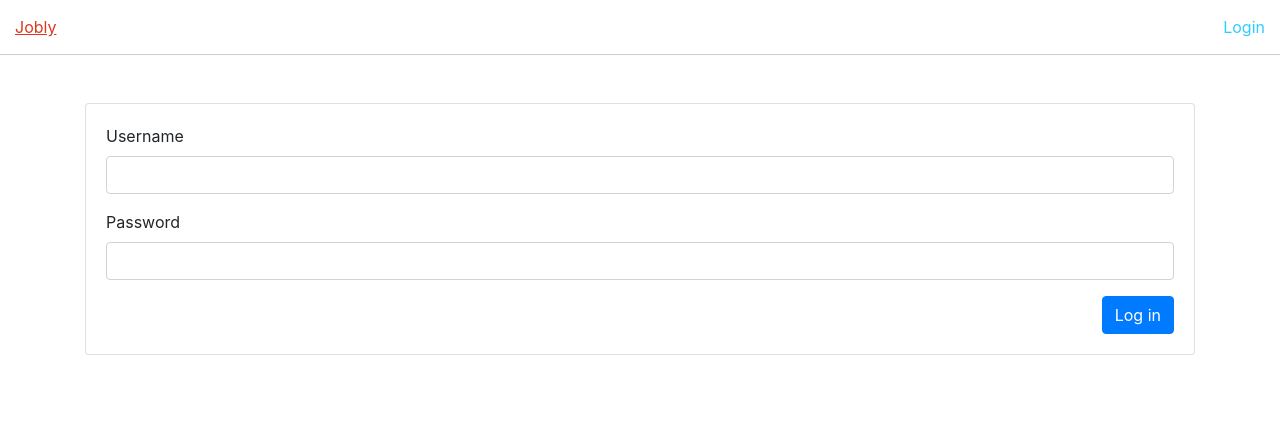
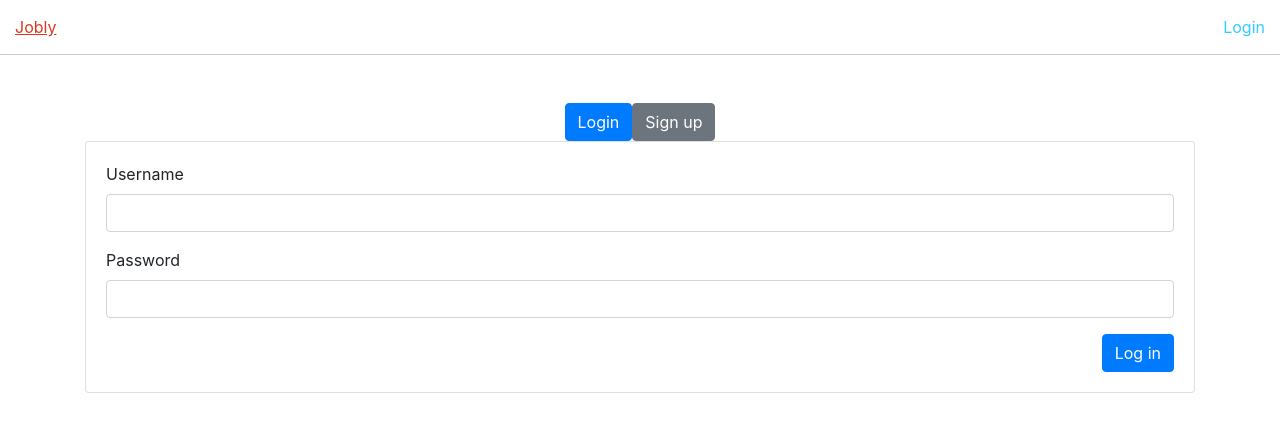
Before and after one commit to davidwisz/react-jobly, a React (Create React App) app in the folder jobly/: page /login in a window 1280 px wide. Shown: the top 432 px of the page. Built offline with nearby package versions, Linux system fonts and the light colour scheme.

Commit message:
added sign up form and toggling functionality to Login.js component

```diff
--- a/jobly/src/Login.js
+++ b/jobly/src/Login.js
@@ -1,12 +1,34 @@
 import React, { useState } from 'react';
 import JoblyAPI from './JoblyAPI';
 import { useHistory } from 'react-router-dom';
+import LoginForm from './LoginForm';
+import SignupForm from './SignupForm';
 
 function Login({ login }) {
   const [formData, setFormData] = useState({
     username: "",
     password: ""
   });
+  const [registerBtnClass, setRegisterBtnClass] = useState('btn btn-secondary');
+  const [loginBtnClass, setLoginBtnClass] = useState('btn btn-primary');
+  const [loginView, setLoginView] = useState('login');
+  const viewSwitchRegister = () => {
+    setFormData({...formData,
+      first_name: "",
+      last_name: "",
+      email: ""
+    })
+    setRegisterBtnClass('btn btn-primary');
+    setLoginBtnClass('btn btn-secondary');
+    setLoginView('register');
+  }
+  const viewSwitchLogin = () => {
+    const {username, password} = formData;
+    setFormData({username, password});
+    setRegisterBtnClass('btn btn-secondary');
+    setLoginBtnClass('btn btn-primary');
+    setLoginView('login');
+  }
   const history = useHistory();
 
   const handleChange = evt => {
@@ -19,40 +41,51 @@ function Login({ login }) {
 
   const gatherInput = evt => {
     evt.preventDefault();
+    if (loginView === 'login') {
       async function attemptLogin() {
         let _token = await JoblyAPI.login({ ...formData });
-
         if (_token) {
           localStorage.setItem('_token', _token);
           login(_token);
           history.push('/jobs');
         }
-
         else {
           alert('WRONG!');
           // TO DO: IMPLEMENT FLASH MESSAGE
         }
       };
       attemptLogin();
+    }
+    else if (loginView === 'register') {
+      async function attemptRegistration() {
+        let _token = await JoblyAPI.register({ ...formData });
+        console.log('reg token!', _token)
+        if (_token) {
+          localStorage.setItem('_token', _token);
+          login(_token);
+          history.push('/jobs');
+        }
+        else {
+          alert('Failed to register!');
+          // TO DO: IMPLEMENT FLASH MESSAGE
+        }
+      };
+      attemptRegistration();
+    }
   };
 
   // console.log('token!!!!', token)
   return (
     <div className="Login pt-5">
+      <button className={loginBtnClass} onClick={viewSwitchLogin}>Login</button><button className={registerBtnClass} onClick={viewSwitchRegister}>Sign up</button>
       <div className="container">
         <div className="card">
           <div className="card-body">
-            <form onSubmit={gatherInput}>
-              <div className="form-group">
-                <label htmlFor="username">Username</label><br />
-                <input className="form-control" id="username" type="text" name="username" value={formData.username} onChange={handleChange} />
-              </div>
-              <div className="form-group">
-                <label htmlFor="password">Password</label><br />
-                <input className="form-control" id="password" type="password" name="password" value={formData.password} onChange={handleChange} />
-              </div>
-              <input className="btn btn-primary float-right" type="submit" value="Log in" />
-            </form>
+            {(loginView !== 'register') ?
+            <LoginForm gatherInput={gatherInput} handleChange={handleChange} formData={formData}/>
+            :
+            <SignupForm gatherInput={gatherInput} handleChange={handleChange} formData={formData}/>
+            }
           </div>
         </div>
       </div>
--- /dev/null
+++ b/jobly/src/LoginForm.js
@@ -0,0 +1,20 @@
+import React, { useState } from 'react';
+
+
+function LoginForm({gatherInput, handleChange, formData}) {
+  return (
+    <form onSubmit={gatherInput}>
+      <div className="form-group">
+        <label htmlFor="username">Username</label><br />
+        <input className="form-control" id="username" type="text" name="username" value={formData.username} onChange={handleChange} />
+      </div>
+      <div className="form-group">
+        <label htmlFor="password">Password</label><br />
+        <input className="form-control" id="password" type="password" name="password" value={formData.password} onChange={handleChange} />
+      </div>
+      <input className="btn btn-primary float-right" type="submit" value="Log in" />
+    </form>
+  )
+}
+
+export default LoginForm;
--- a/jobly/src/Nav.js
+++ b/jobly/src/Nav.js
@@ -19,7 +19,7 @@ const Nav = ({ loggedIn, logout}) => {
         <NavLink exact to="/companies">Companies</NavLink>
         <NavLink exact to="/jobs">Jobs</NavLink>
         <NavLink exact to="/profile">Profile </NavLink>
-        <Link exact to="/" onClick={logout}>Logout</Link>
+        <Link to="/" onClick={logout}>Logout</Link>
       </div>
     );
   }
--- /dev/null
+++ b/jobly/src/SignupForm.js
@@ -0,0 +1,37 @@
+import React, { useState } from 'react';
+import JoblyAPI from './JoblyAPI';
+import { useHistory } from 'react-router-dom';
+
+function SignupForm({gatherInput, handleChange, formData}) {
+  return (
+    <div className="SignupForm">
+      <h1>Sign up</h1>
+      <form onSubmit={gatherInput}>
+        <div className="form-group">
+          <label htmlFor="username">Username</label><br />
+          <input  className="form-control" id="username" type="text" name="username" value={formData.username} onChange={handleChange} />
+          </div>
+        <div className="form-group">
+          <label htmlFor="password">Password</label>
+          <input className="form-control" id="password" type="password" name="password" value={formData.password} onChange={handleChange} />
+        </div>
+        <div className="form-group">
+          <label htmlFor="first_name">First name</label><br />
+          <input className="form-control" id="first_name" type="text" name="first_name" value={formData.first_name} onChange={handleChange} />
+        </div>
+        <div className="form-group">
+          <label htmlFor="last_name">Last name</label><br />
+          <input className="form-control" id="last_name" type="text" name="last_name" value={formData.last_name} onChange={handleChange} />
+        </div>
+        <div className="form-group">
+          <label htmlFor="email">Email</label><br />
+          <input className="form-control" id="email" type="text" name="email" value={formData.email} onChange={handleChange} />
+        </div>
+        <input type="submit" value="Sign up" className="btn btn-primary float-right" />
+      </form>
+    </div>
+  )
+};
+
+
+export default SignupForm;
```
Also changed, not shown: jobly/src/Singup.js (deleted, +0 -64 lines), 1 other file (tests, documents, lock files or other folders). Lines whose indentation alone changed are shown as unchanged.
